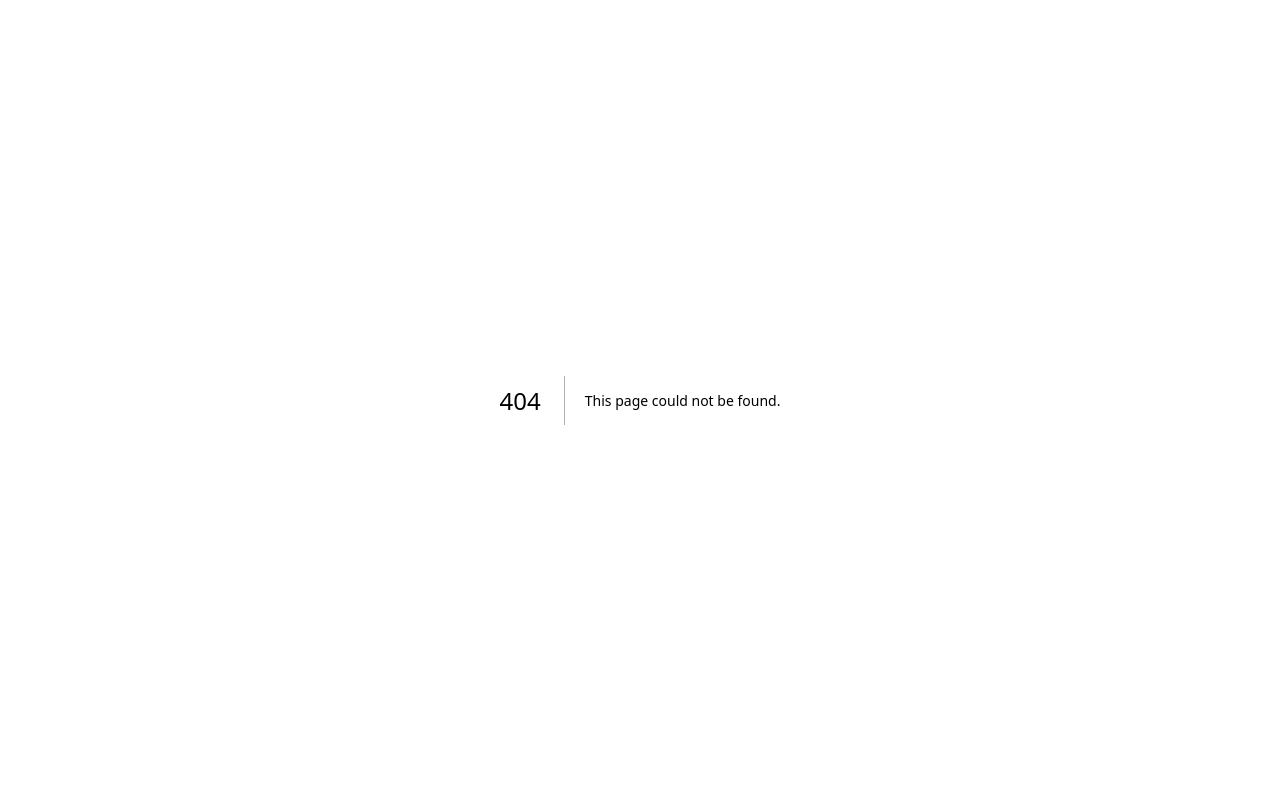
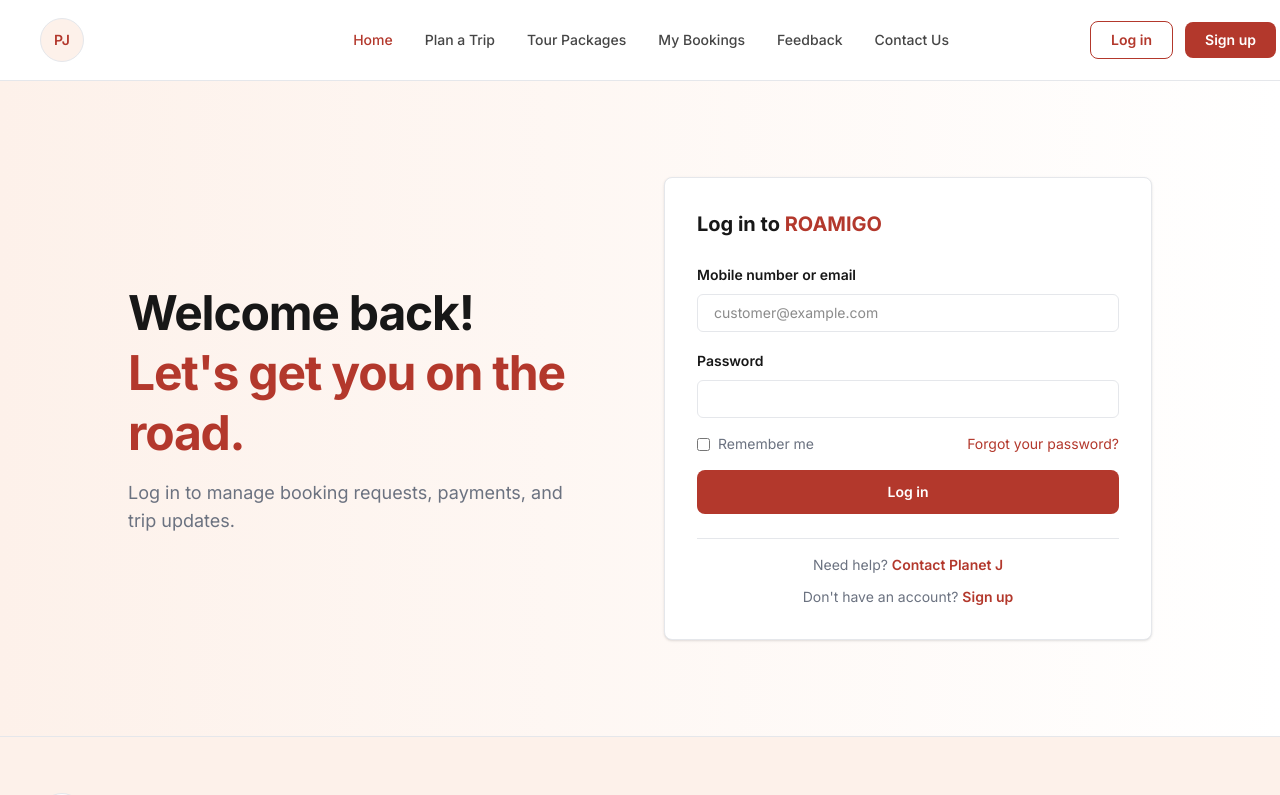
Before and after one commit to duskysabs/ROAMIGO-frontend, a Next.js app: page /auth/login in a window 1280 px wide. Before the commit this address had no page. Shown: the top 795 px of the page. Built offline with nearby package versions, Linux system fonts and the light colour scheme.

Commit message:
built login page

```diff
--- a/app/auth/layout.tsx
+++ b/app/auth/layout.tsx
@@ -0,0 +1,12 @@
+import Navbar from "@/components/navbar";
+import Footer from "@/components/footer";
+
+export default function AuthLayout({ children }: { children: React.ReactNode }) {
+    return (
+        <div className="flex flex-1 flex-col">
+            <Navbar />
+            <main className="flex-1">{children}</main>
+            <Footer />
+        </div>
+    );
+}
--- /dev/null
+++ b/app/auth/login/page.tsx
@@ -0,0 +1,84 @@
+import Link from "next/link";
+
+export default function LoginPage(){
+    return (
+        <section className="bg-gradient-to-r from-surface-warm to-background px-6 py-24 sm:px-10">
+            <div className="mx-auto grid max-w-5xl gap-12 md:grid-cols-2 md:items-center">
+                <div>
+                    <h1 className="text-4xl font-bold leading-tight tracking-tight text-foreground sm:text-5xl">
+                        Welcome back!
+                    </h1>
+                    <h1 className="text-4xl font-bold leading-tight tracking-tight text-primary sm:text-5xl">
+                        Let&apos;s get you on the road.
+                    </h1>
+                    <p className="mt-4 max-w-md text-lg text-muted-foreground">
+                        Log in to manage booking requests, payments, and trip updates.
+                    </p>
+                </div>
+
+                <div className="rounded-lg border border-border bg-background p-8 shadow-sm">
+                    <h2 className="text-xl font-bold text-foreground">
+                        Log in to <span className="text-primary">ROAMIGO</span>
+                    </h2>
+
+                    <form className="mt-6 space-y-4">
+                        <div>
+                            <label htmlFor="identifier" className="text-sm font-semibold text-foreground">
+                                Mobile number or email
+                            </label>
+                            <input
+                                id="identifier"
+                                type="text"
+                                placeholder="customer@example.com"
+                                className="mt-2 w-full rounded-md border border-border bg-background px-4 py-2 text-sm"
+                                />
+                        </div>
+
+                        <div>
+                            <label htmlFor="password" className="text-sm font-semibold text-foreground">
+                                Password
+                            </label>
+                            <input
+                                id="password"
+                                type="password"
+                                className="mt-2 w-full rounded-md border border-border bg-background px-4 py-2 text-sm"
+                            />
+                        </div>
+
+                        <div className="flex items-center justify-between text-sm">
+                            <label className="flex items-center gap-2 text-muted-foreground">
+                                <input type="checkbox" />
+                                Remember me
+                            </label>
+                            <Link href="/auth/forgot-password" className="text-primary hover:text-primary-hover">
+                                Forgot your password?
+                            </Link>
+                        </div>
+
+                        <button
+                            type="submit"
+                            className="w-full rounded-lg bg-primary py-3 text-sm font-semibold text-primary-foreground transition-colors hover:bg-primary-hover">
+                                Log in
+                            </button>
+                    </form>
+
+                    <div className="mt-6 space-y-3 border-t border-border pt-4 text-center text-sm">
+                        <p className="text-muted-foreground">
+                            Need help? {" "}
+                            <Link href="/contact" className="font-semibold text-primary hover:text-primary-hover">
+                                Contact Planet J
+                            </Link>
+                        </p>
+
+                        <p className="text-muted-foreground">
+                            Don&apos;t have an account? {" "}
+                            <Link href="/auth/signup" className="font-semibold text-primary hover:text-primary-hover">
+                                Sign up
+                            </Link>
+                        </p>
+                    </div>
+                </div>
+            </div>
+        </section>
+    );
+}
```
